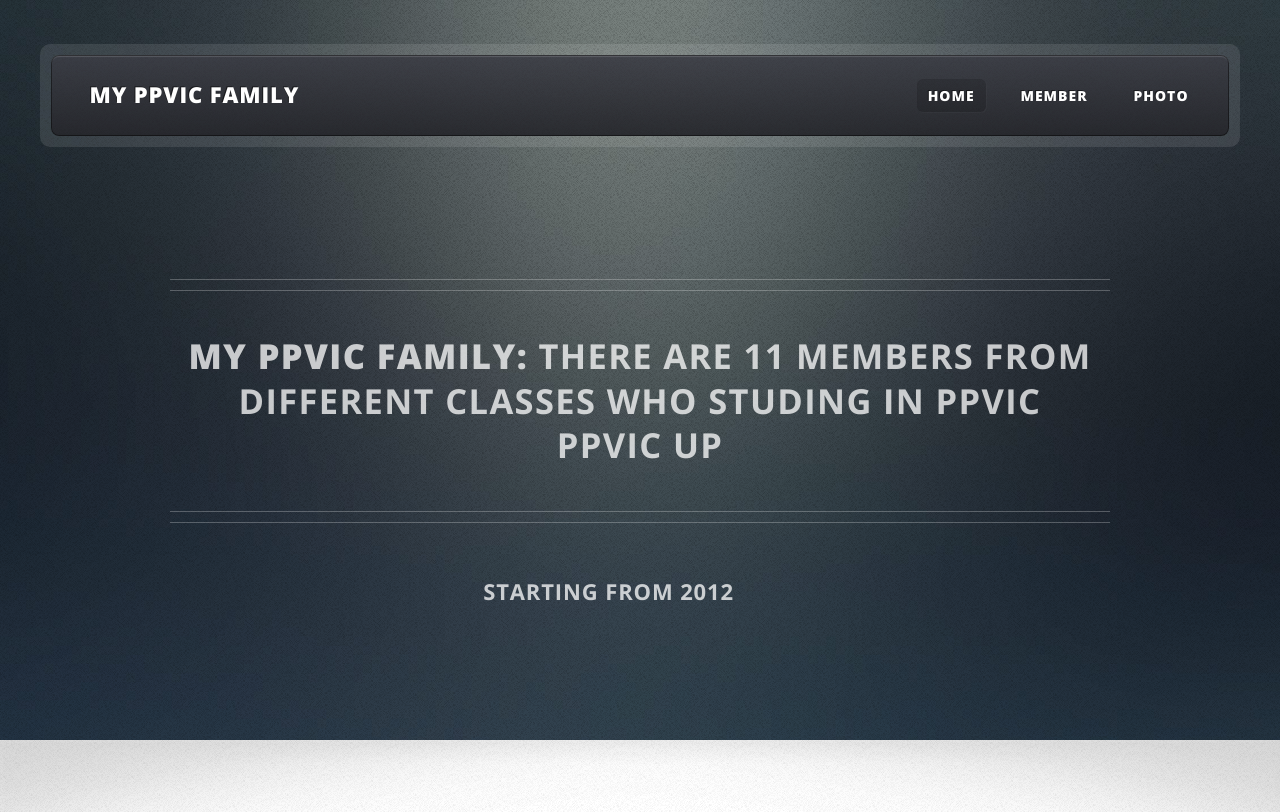
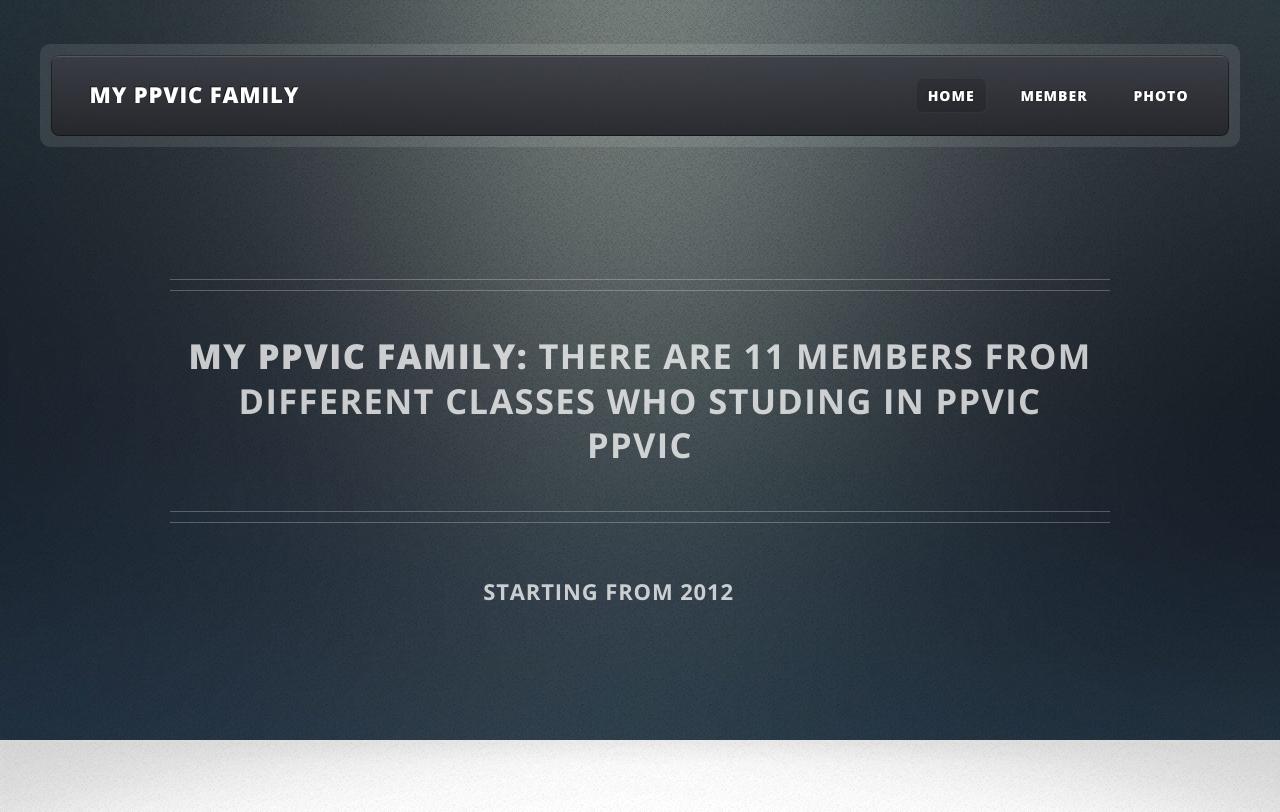
Before and after one commit to ivysiu/ivysiu.github.io, a plain HTML site: page index.html in a window 1280 px wide. Shown: the top 812 px of the page. Drawn offline with nearby package versions, Linux system fonts and the light colour scheme.

Commit message:
Update index.html

```diff
--- a/index.html
+++ b/index.html
@@ -47,7 +47,7 @@
 							<div id="banner">
 								<h2><strong>My PPVIC Family:</strong> there are 11 members from different classes who studing in PPVIC
 								<br />
-								 <a href="http://www.ppaulvi.edu.hk/">PPVIC UP</a></h2>
+								 <a href="http://www.ppaulvi.edu.hk/">PPVIC</a></h2>
                 <p>Starting from 2012</p>
 							</div>
 
```
